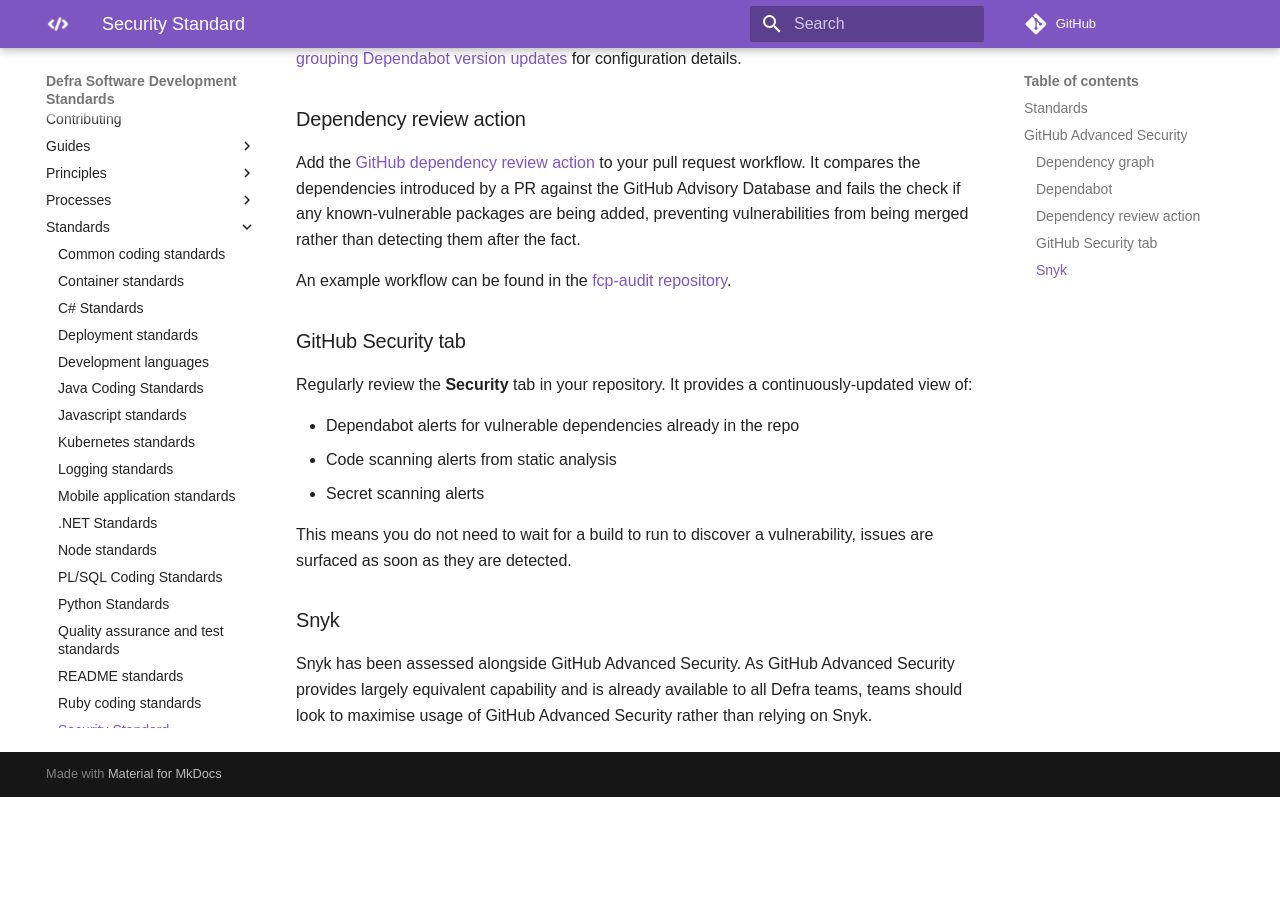
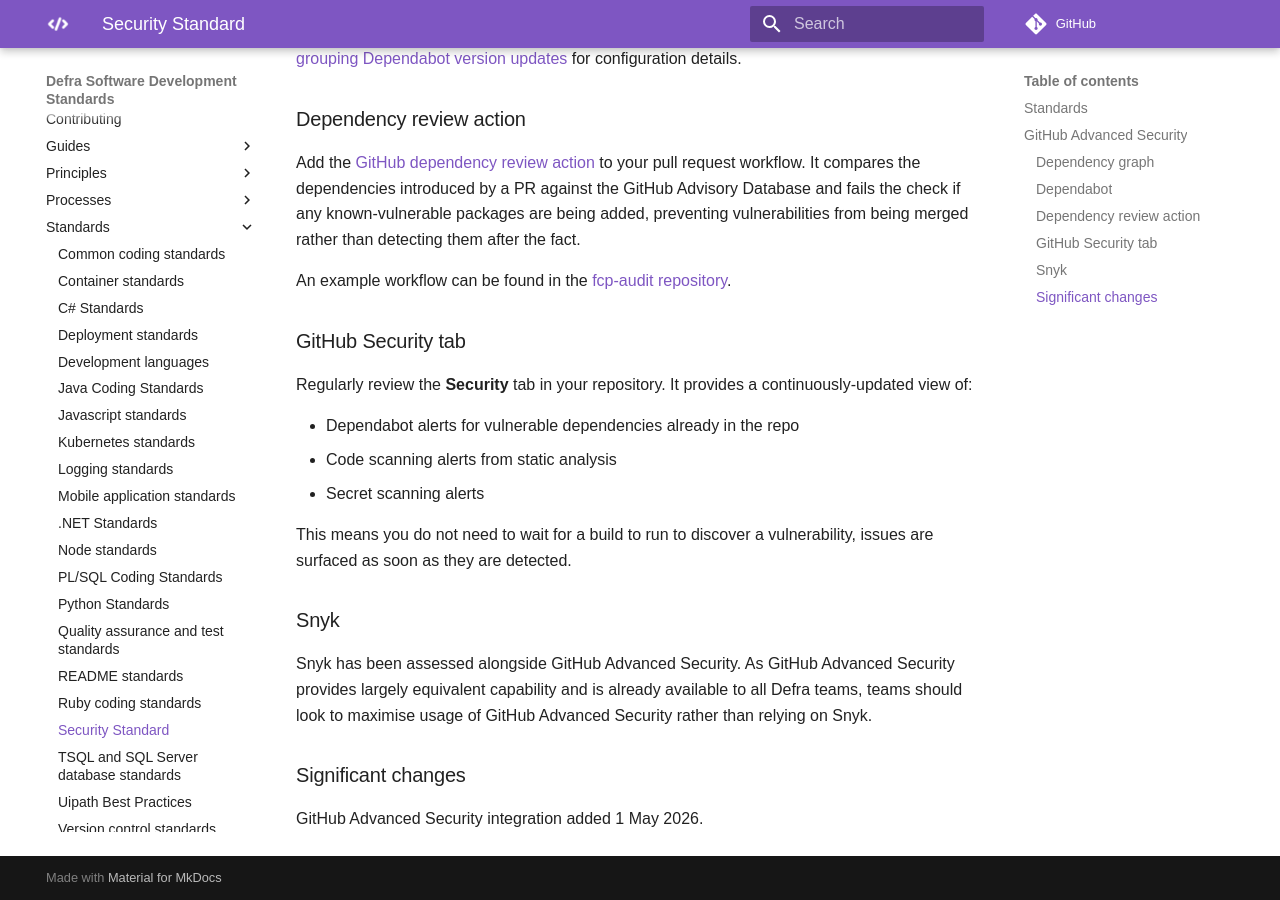
Before and after one commit to DEFRA/software-development-standards, an MkDocs documentation site: the page built from docs/standards/security_standards.md, in a window 1280 px wide and 900 px high, scrolled down 836 px. Built offline with MkDocs 1.6.1 and Material for MkDocs 9.7.7, drawn with Linux system fonts in a browser that asks for light colours; some web fonts are replaced; comment, search, counter and statistics services are not loaded; before the commit the page ends 1633 px from its top, so only the background shows below that.

Commit message:
Add updates

```diff
--- a/docs/standards/security_standards.md
+++ b/docs/standards/security_standards.md
@@ -41,3 +41,7 @@ This means you do not need to wait for a build to run to discover a vulnerabilit
 ### Snyk
 
 Snyk has been assessed alongside GitHub Advanced Security. As GitHub Advanced Security provides largely equivalent capability and is already available to all Defra teams, teams should look to maximise usage of GitHub Advanced Security rather than relying on Snyk.
+
+### Significant changes
+
+GitHub Advanced Security integration added 1 May 2026.
```
Also changed, not shown: docs/standards/node_standards.md (+1 -0 lines).
